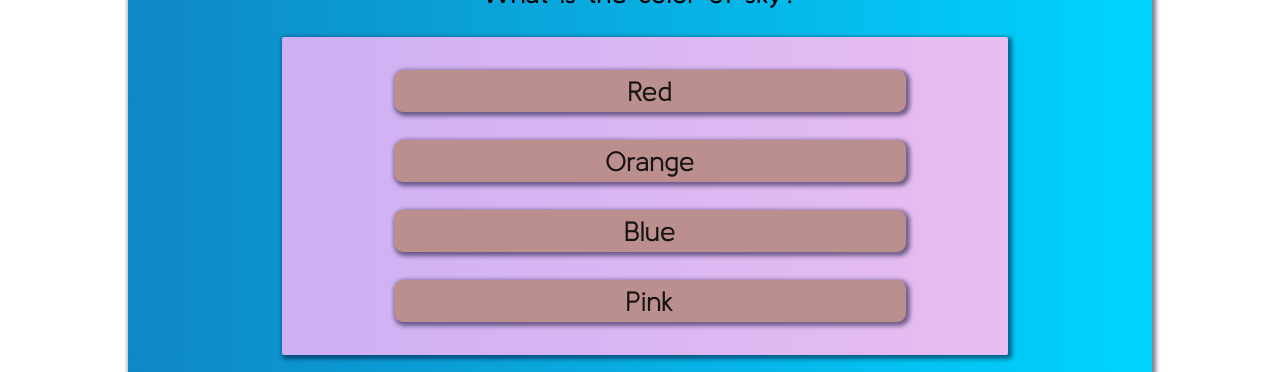
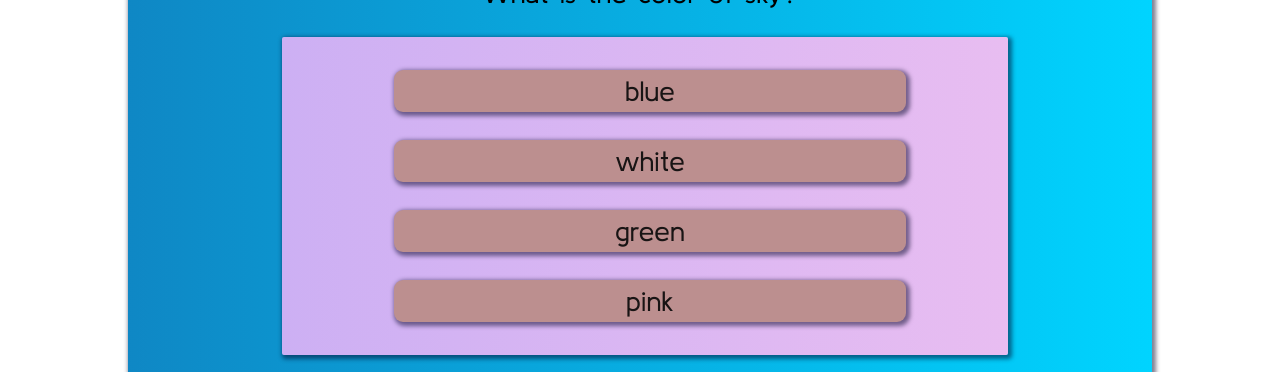
Before and after one commit to ChenPeleg/Classup, a React (Create React App) app: page / in a window 1280 px wide. Shown: the part 153-525 px from the top of the page. Built offline with nearby package versions, Linux system fonts and the light colour scheme.

Commit message:
refactoring react and adding json questions

```diff
--- a/src/App.js
+++ b/src/App.js
@@ -1,19 +1,14 @@
 import React, { Component } from "react";
 import "./App.css";
-import Question from "./components/Question/Question";
 import Uplogo from "./components/Uplogo/Uplogo.js";
-
+import Qpanel from "./containers/Qpanel/Qpanel";
 class App extends Component {
-  answerHandler = event => {
-    alert("clicked");
-  };
-
   render() {
     return (
       <div className="App">
         <Uplogo />
         <p>What is the color of sky?</p>
-        <Question click={this.answerHandler} />
+        <Qpanel />
       </div>
     );
   }
--- a/src/components/Question/Question.js
+++ b/src/components/Question/Question.js
@@ -4,12 +4,15 @@ import Answer from "./Answer";
 import "./question.css";
 
 const question = props => {
+  const ask = props.q_obj.ask;
+  const answers = props.q_obj.answers;
+
   return (
     <div className="question" onClick={props.click}>
-      <Answer content="Red " />
-      <Answer content="Orange" />
-      <Answer content="Blue" />
-      <Answer content="Pink" />
+      {answers.map(a => {
+        const key = "Q" + props.question_number + (1 + answers.indexOf(a));
+        return <Answer content={a} key={key} />;
+      })}
     </div>
   );
 };
--- /dev/null
+++ b/src/containers/Qpanel/Qpanel.js
@@ -0,0 +1,24 @@
+import React, { Component } from "react";
+import Question from "../../components/Question/Question";
+import allquestions from "./allquestions";
+// import
+class Qpanel extends Component {
+  answerHandler = event => {
+    alert("clicked");
+  };
+  num = 1;
+  state = {
+    question_number: "1",
+    current_question: allquestions.questions[this.num]
+  };
+  render() {
+    return (
+      <Question
+        q_obj={this.state.current_question}
+        q_num={this.state.question_number}
+        click={this.answerHandler}
+      />
+    );
+  }
+}
+export default Qpanel;
--- a/public/allquestions.json
+++ b/src/containers/Qpanel/allquestions.json
@@ -4,42 +4,42 @@
   },
   "questions": {
     "1": {
-      "question": "What is the color of the sky?",
+      "ask": "What is the color of the sky?",
       "answers": ["blue", "white", "green", "pink"],
       "solution": "1"
     },
     "2": {
-      "question": "What is the color of the sand?",
+      "ask": "What is the color of the sand?",
       "answers": ["blue", "black", "green", "yellow"],
       "solution": "4"
     },
     "3": {
-      "question": "My dog Lucky is brown and...",
+      "ask": "My dog Lucky is brown and...",
       "answers": ["purple", "white", "green", "pink"],
       "solution": "2"
     },
     "4": {
-      "question": "Please cook the meat it's too...",
+      "ask": "Please cook the meat it's too...",
       "answers": ["orange", "yellow", "red", "green"],
       "solution": "3"
     },
     "5": {
-      "question": "Look! your grass is very beautiful and...",
+      "ask": "Look! your grass is very beautiful and...",
       "answers": ["blue", "white", "green", "pink"],
       "solution": "3"
     },
     "6": {
-      "question": "Are you shy? your face is...",
+      "ask": "Are you shy? your face is...",
       "answers": ["red", "purple", "green", "black"],
       "solution": "1"
     },
     "7": {
-      "question": "This banana looks good and...",
+      "ask": "This banana looks good and...",
       "answers": ["white", "yellow", "blue", "pink"],
       "solution": "2"
     },
     "8": {
-      "question": "What is the color of the sky?",
+      "ask": "What is the color of the sky?",
       "answers": ["blue", "white", "green", "pink"],
       "solution": "1"
     }
```
